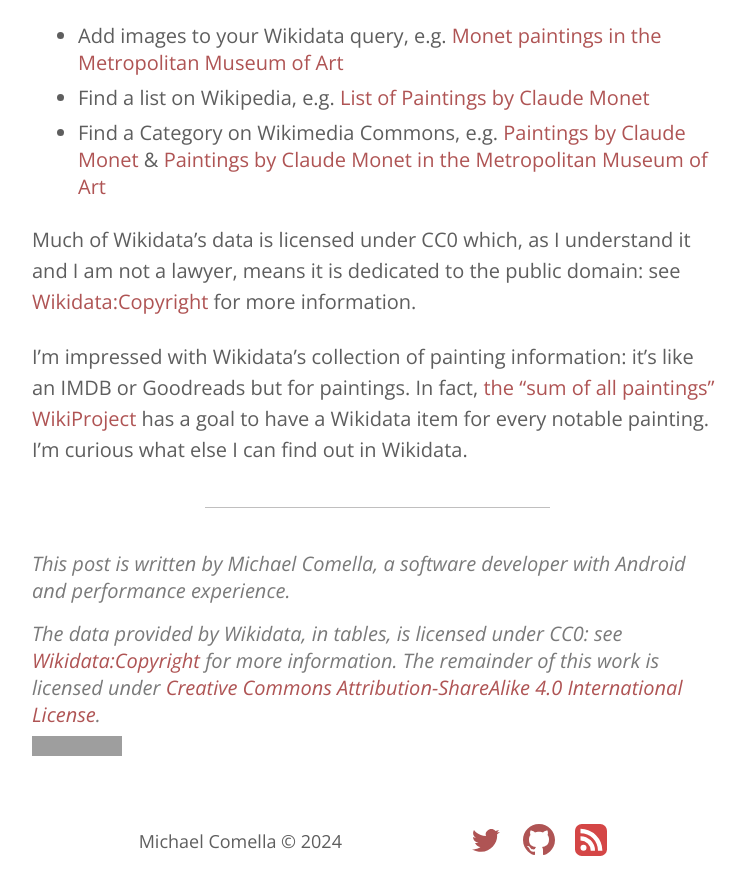
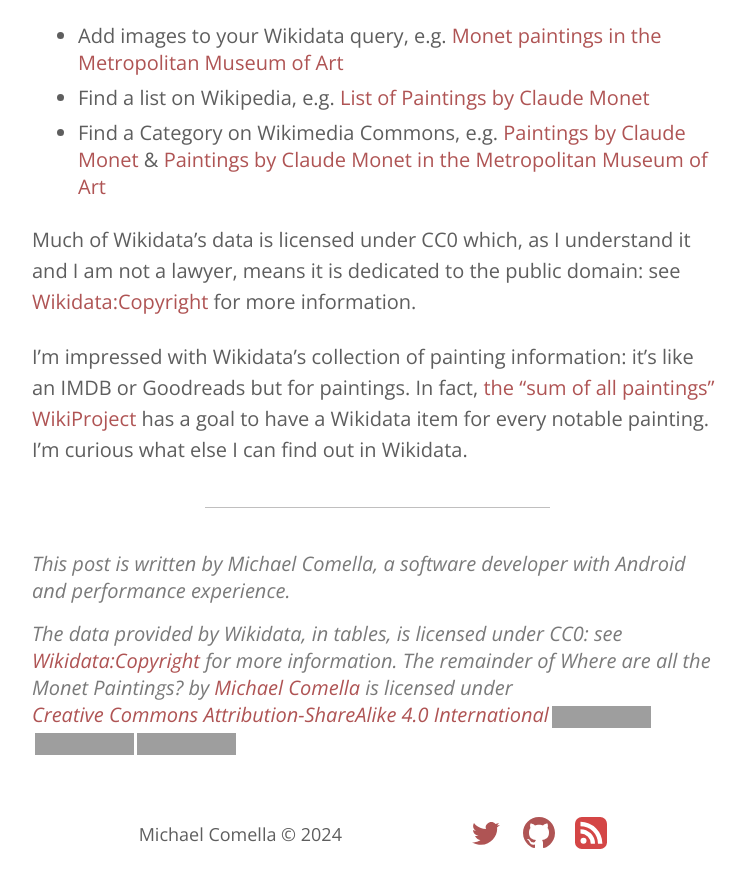
Before and after one commit to mcomella/mcomella.github.com, a Jekyll site: the page built from _posts/2024-12-29-where-are-all-the-monet-paintings.md, in a window 1280 px wide and 900 px high, scrolled down 4191 px. Shown: the top 895 px of the window, without its empty margins (263-1008 px from the left). Built offline with Jekyll 4.4.1, drawn with Linux system fonts in a browser that asks for light colours; grey boxes are pictures that could not be loaded.

Commit message:
use updated CC mark-up in posts with custom licenses.

```diff
--- a/_posts/2024-12-29-where-are-all-the-monet-paintings.md
+++ b/_posts/2024-12-29-where-are-all-the-monet-paintings.md
@@ -1,11 +1,11 @@
 ---
 title: "Where are all the Monet Paintings?"
 tags: [wikimedia,art]
-license: "The data provided by Wikidata, in tables, is licensed under CC0: see <a href=\"https://www.wikidata.org/wiki/Wikidata:Copyright\">Wikidata:Copyright</a> for more information. The remainder of this work is licensed under <a rel=\"license\" href=\"http://creativecommons.org/licenses/by-sa/4.0/\">Creative Commons Attribution-ShareAlike 4.0 International License</a>.
-   <br>
-   <a rel=\"license\" href=\"http://creativecommons.org/licenses/by-sa/4.0/\">
-     <img class=\"creative-commons\" alt=\"Creative Commons License\" src=\"https://i.creativecommons.org/l/by-sa/4.0/88x31.png\" />
-   </a>"
+license: "The data provided by Wikidata, in tables, is licensed under CC0: see <a href=\"https://www.wikidata.org/wiki/Wikidata:Copyright\">Wikidata:Copyright</a> for more information. The remainder of <span xmlns:cc=\"http://creativecommons.org/ns#\">
+    Where are all the Monet Paintings?
+    by <a rel=\"cc:attributionURL dct:creator\" property=\"cc:attributionName\" href=\"https://mcomella.com\">Michael Comella</a>
+    is licensed under <a href=\"https://creativecommons.org/licenses/by-sa/4.0/?ref=chooser-v1\" target=\"_blank\" rel=\"license noopener noreferrer\" style=\"display:inline-block;\">Creative Commons Attribution-ShareAlike 4.0 International<img style=\"height:22px!important;margin-left:3px;vertical-align:text-bottom;\" src=\"https://mirrors.creativecommons.org/presskit/icons/cc.svg?ref=chooser-v1\" alt=\"\"><img style=\"height:22px!important;margin-left:3px;vertical-align:text-bottom;\" src=\"https://mirrors.creativecommons.org/presskit/icons/by.svg?ref=chooser-v1\" alt=\"\"><img style=\"height:22px!important;margin-left:3px;vertical-align:text-bottom;\" src=\"https://mirrors.creativecommons.org/presskit/icons/sa.svg?ref=chooser-v1\" alt=\"\"></a>
+</span>"
 ---
 I've been curious to know, which museums have the most paintings by [Claude Monet][] (or my other favorite artists)? For instance, when I travel, which museums should I go to? Which cities or countries should I include in my trip if I want to see the most art I'll enjoy? Or, if I'm already in a city/country, are there any museums I should go to based on my tastes?
 
```
Also changed, not shown: _posts/2021-09-25-w3d-renderer.md (+5 -5 lines).
